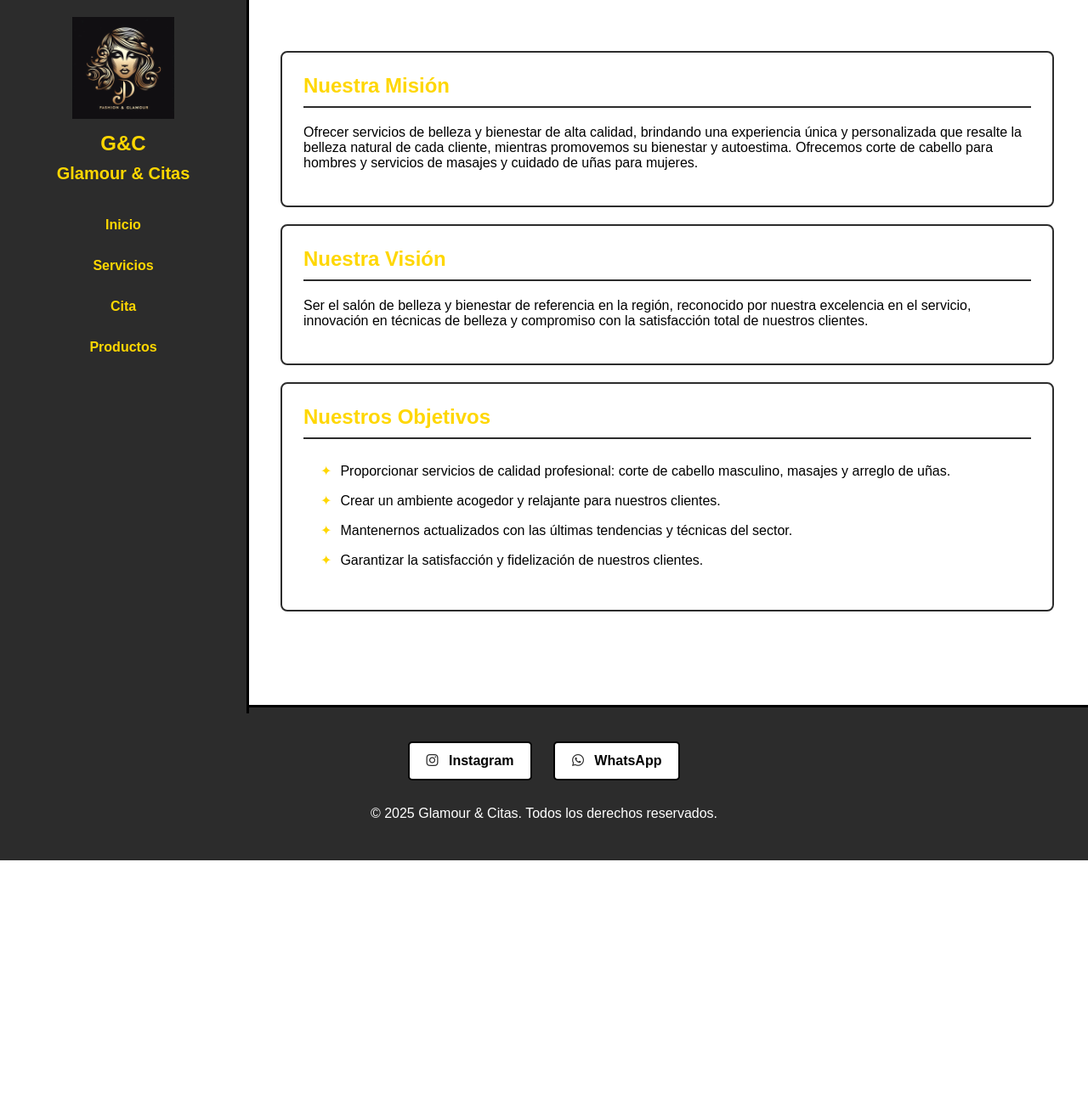
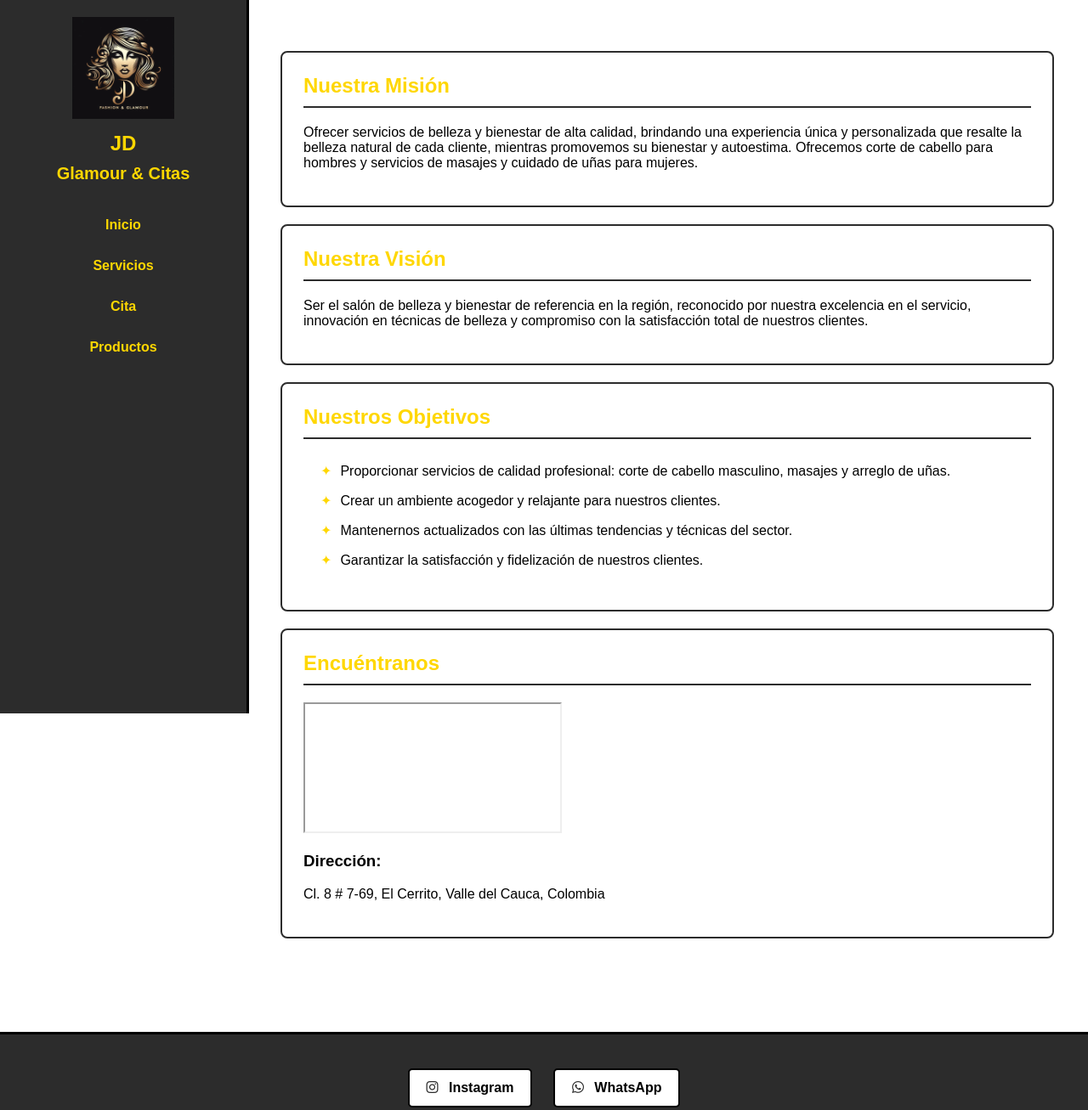
Before and after one commit to dannavalentina893/glamour-citas, a plain HTML site: page index.html in a window 1280 px wide. Shown: the top 1307 px of the page at 85% size. Before the commit the page ends 1013 px from the top, so only its background shows below. Drawn offline with Linux system fonts and the light colour scheme; grey boxes are pictures that could not be loaded; a script that the page names is missing.

Commit message:
Add files via upload

```diff
--- a/index.html
+++ b/index.html
@@ -29,7 +29,7 @@
 <body>
     <header class="header">
         <img src="img/logo.png">
-        <span class="logo-text">G&C</span>
+        <span class="logo-text">JD</span>
         <h1>Glamour & Citas</h1>
         <nav class="navbar">
             <a href="index.html">Inicio</a>
@@ -59,6 +59,16 @@
                 <li>Garantizar la satisfacción y fidelización de nuestros clientes.</li>
             </ul>
         </section>
+        <!-- MAPA INTERACTIVO -->
+        <section class="caja">
+            <h2>Encuéntranos</h2>
+            <iframe class="w-full h-64 border-0"
+                src="https://www.google.com/maps?q=Cl.+8+%23+7-69,+El+Cerrito,+Valle+del+Cauca&output=embed">
+            </iframe>
+            <h3>Dirección:</h3>
+            <p>Cl. 8 # 7-69, El Cerrito, Valle del Cauca, Colombia</p>
+        </section>
+
     </main>
 
     <footer class="footer">
```
